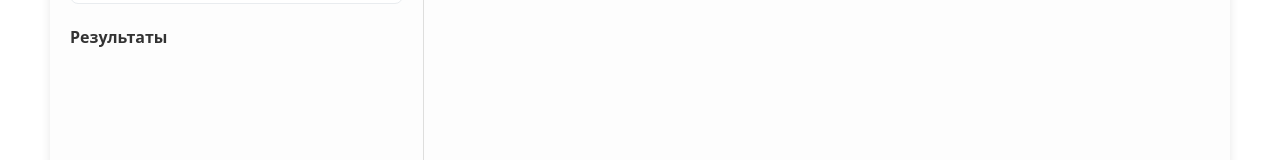
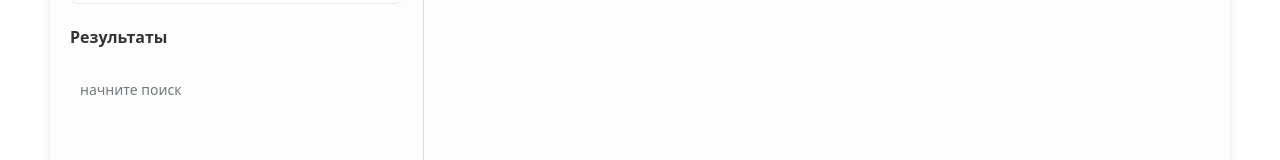
Before and after one commit to ClodMane/ZhilfondApp, a Vue app: page / in a window 1280 px wide. Shown: the part 234-394 px from the top of the page. Built offline with nearby package versions, Linux system fonts and the light colour scheme.

Commit message:
added stubs

```diff
--- a/src/components/BaseWrapper.vue
+++ b/src/components/BaseWrapper.vue
@@ -44,13 +44,13 @@ export default {
   box-shadow: 0px 0px 10px 0px #0000001A;
 }
 .alt-text {
-  display: flex;
-  justify-content: center; // Центрирование по горизонтали
-  align-items: center; // Центрирование по вертикали
-  width: 100%; // Занять всю ширину контейнера
-  height: 100%; // Занять всю высоту контейнера
-  text-align: center;
-  color: #76787D;
-  font-size: 14px;
-}
+    display: flex;
+    justify-content: center;
+    align-items: center;
+    width: 100%;
+    height: 100%;
+    text-align: center;
+    color: #76787D;
+    font-size: 14px;
+  }
 </style>
--- a/src/components/SideBar.vue
+++ b/src/components/SideBar.vue
@@ -3,13 +3,19 @@
     <div class="sidebar-header">Поиск сотрудников</div>
     <BaseInput @input-change="onInput"></BaseInput>
     <div class="sidebar-header">Результаты</div>
-    <div class="results-wrappert">
+    <div class="results-wrapper">
+      <div v-if="getUserList">
+        <div v-if="getUserList?.data.length">
           <UserCard
             @mouseover.native="onMouseOver(item)"
             v-for="(item, i) in getUserList?.data"
             :key="i"
             :user="item"
           ></UserCard>
+        </div>
+        <div v-else class="alt-text">ничего не найдено</div>
+      </div>
+      <div v-else class="alt-text">начните поиск</div>
     </div>
   </div>
 </template>
@@ -59,7 +65,12 @@ export default {
     font-size: 16px;
     margin: 22px 0;
 }
-.results-wrappert {
+.results-wrapper {
   overflow-y: auto;
+  padding: 10px;
+}
+.alt-text {
+    color: #76787D;
+    font-size: 14px;
   }
 </style>
```
Lines whose indentation alone changed are shown as unchanged.
